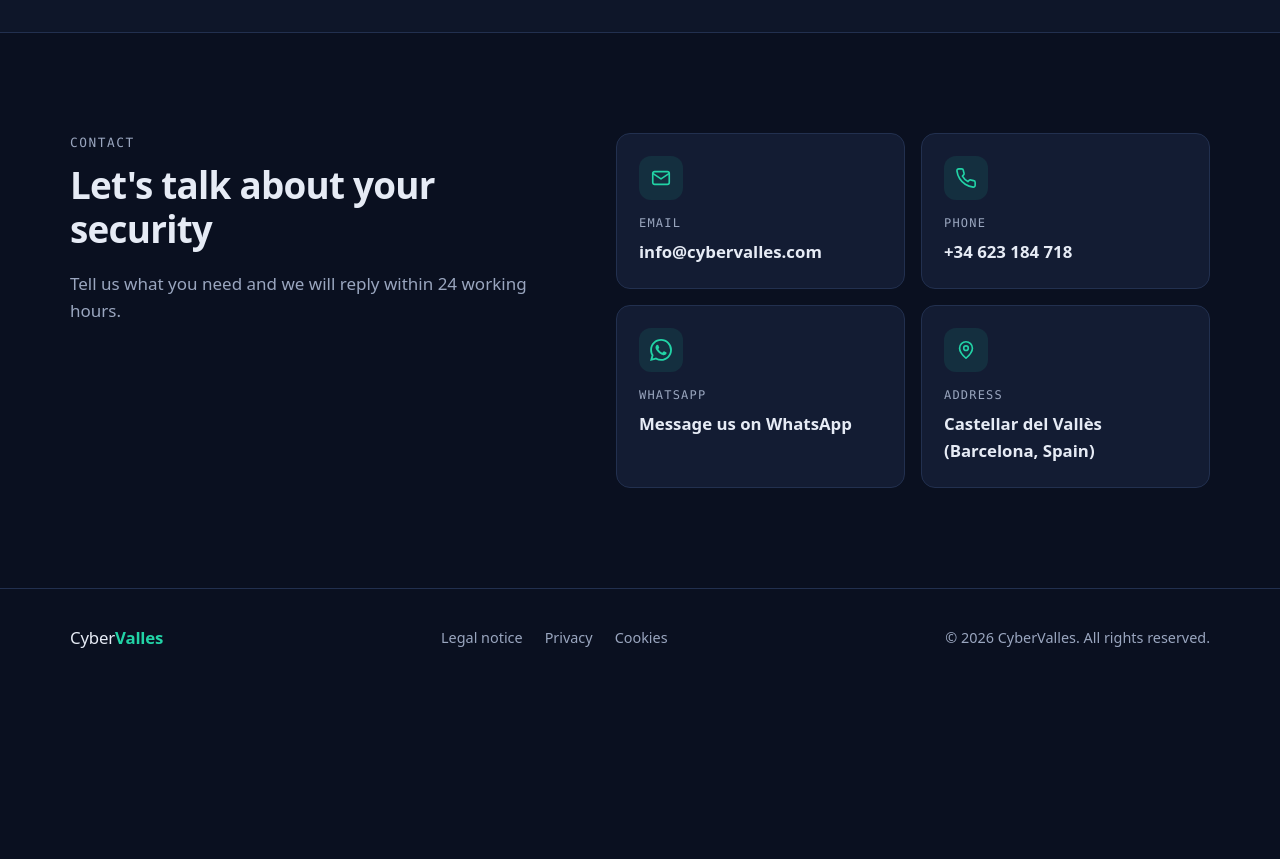
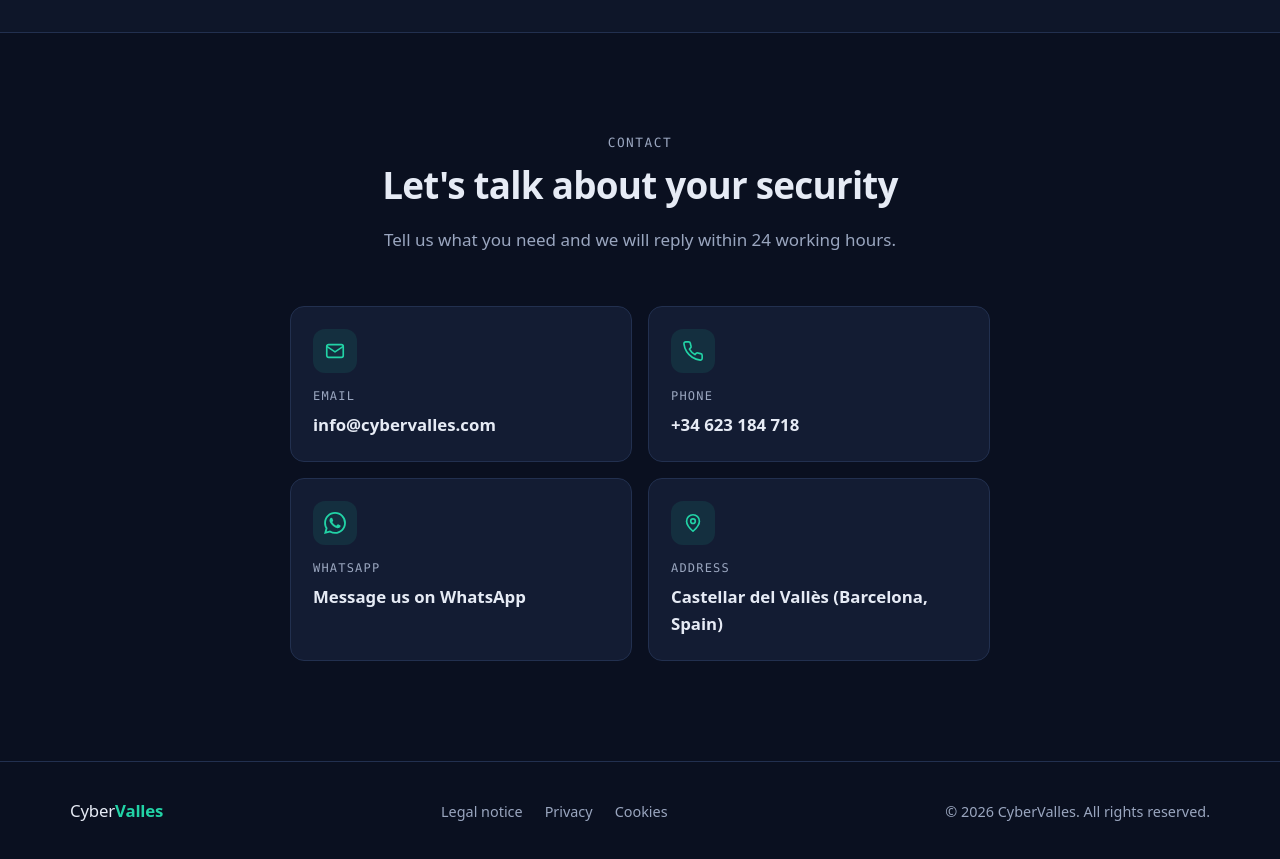
Before and after one commit to Plenstudio/cybervalles, a plain HTML site: page en/index.html in a window 1280 px wide. Shown: the part 4500-5359 px from the top of the page. Before the commit the page ends 5187 px from the top, so only its background shows below. Drawn offline with Linux system fonts and the light colour scheme.

Commit message:
updates website

```diff
--- a/en/index.html
+++ b/en/index.html
@@ -17,7 +17,7 @@
   <meta name="theme-color" content="#0a1020">
   <meta name="referrer" content="strict-origin-when-cross-origin">
   <link rel="icon" href="/favicon.svg" type="image/svg+xml">
-  <link rel="stylesheet" href="/styles.css?v=20261126h">
+  <link rel="stylesheet" href="/styles.css?v=20261126i">
 </head>
 <body>
 
--- a/styles.css
+++ b/styles.css
@@ -216,8 +216,8 @@ details[open] summary::after { transform: translateY(-50%) rotate(45deg); }
 details p { color: var(--muted); padding-bottom: 12px; }
 
 /* Contact */
-.contact { display: grid; grid-template-columns: .9fr 1.1fr; gap: 60px; align-items: start; }
-.contact > div > p { color: var(--muted); }
+.contact { display: grid; grid-template-columns: 1fr; gap: 36px; justify-items: center; text-align: center; }
+.contact > div > p { color: var(--muted); max-width: 36em; margin-inline: auto; }
 
 /* Footer */
 .footer { border-top: 1px solid var(--border); padding: 36px 0; color: var(--muted); font-size: .9rem; }
@@ -303,7 +303,7 @@ details p { color: var(--muted); padding-bottom: 12px; }
 @media (max-width: 720px) { .nav__menu a.lang { align-self: flex-start; margin: 12px 0 0; padding: .35em .8em; } }
 
 /* Contacto directo */
-.contact__cards { display: grid; grid-template-columns: 1fr 1fr; gap: 16px; }
+.contact__cards { display: grid; grid-template-columns: 1fr 1fr; gap: 16px; width: 100%; max-width: 700px; text-align: left; }
 .contact__card { display: grid; gap: 6px; align-content: start; padding: 22px; background: var(--surface); border: 1px solid var(--border); border-radius: var(--radius); color: var(--text); transition: border-color .2s, transform .2s; }
 a.contact__card:hover { border-color: var(--accent); transform: translateY(-2px); text-decoration: none; }
 .contact__card span { font-family: var(--mono); font-size: .75rem; text-transform: uppercase; letter-spacing: .1em; color: var(--muted); }
```
Also changed, not shown: en/cookies.html (+1 -1 lines), en/legal-notice.html (+1 -1 lines), en/privacy.html (+1 -1 lines), en/services/awareness-training.html (+1 -1 lines), en/services/dlp.html (+1 -1 lines), en/services/pentesting.html (+1 -1 lines), en/services/phishing-simulations.html (+1 -1 lines), en/services/siem-soc.html (+1 -1 lines), en/services/vulnerability-assessment.html (+1 -1 lines), index.html (+1 -1 lines), servicios/analisis-vulnerabilidades.html (+1 -1 lines), servicios/dlp.html (+1 -1 lines), servicios/formacion.html (+1 -1 lines), servicios/pentesting.html (+1 -1 lines), 2 more files.
